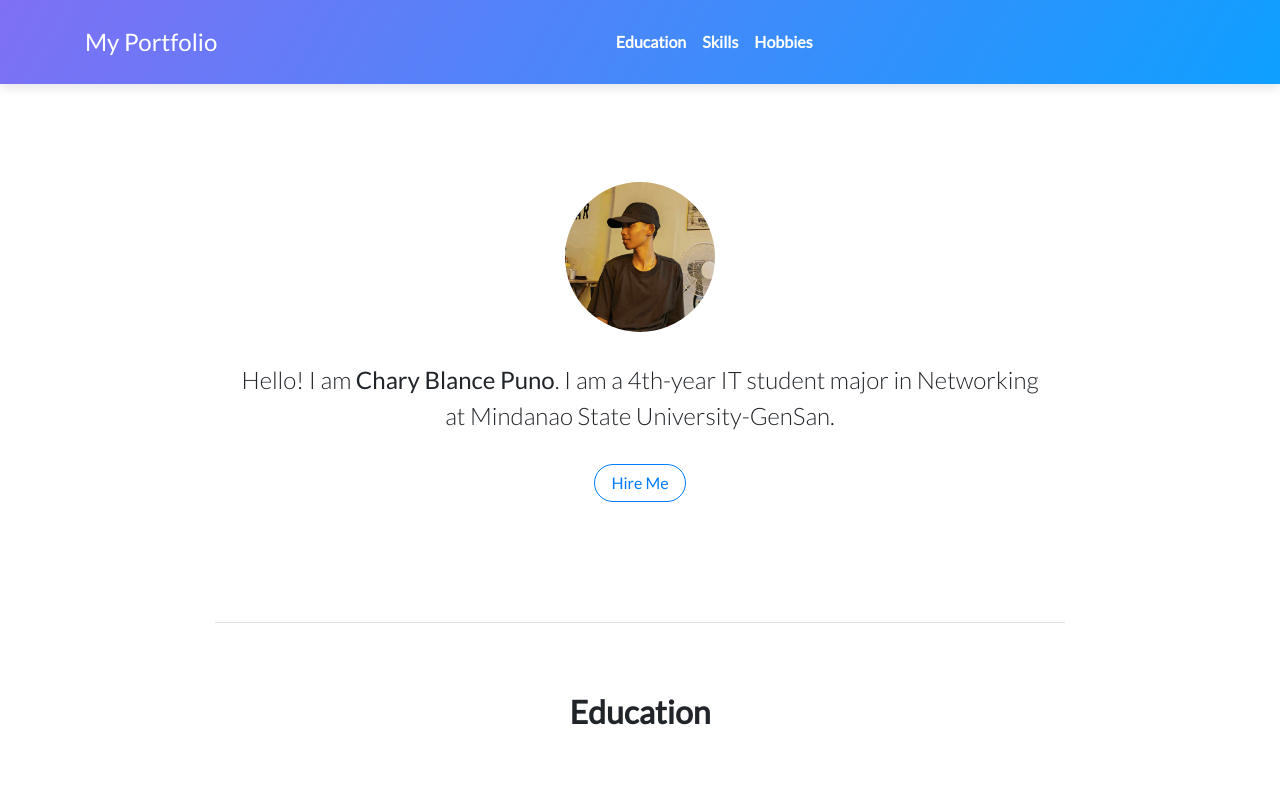
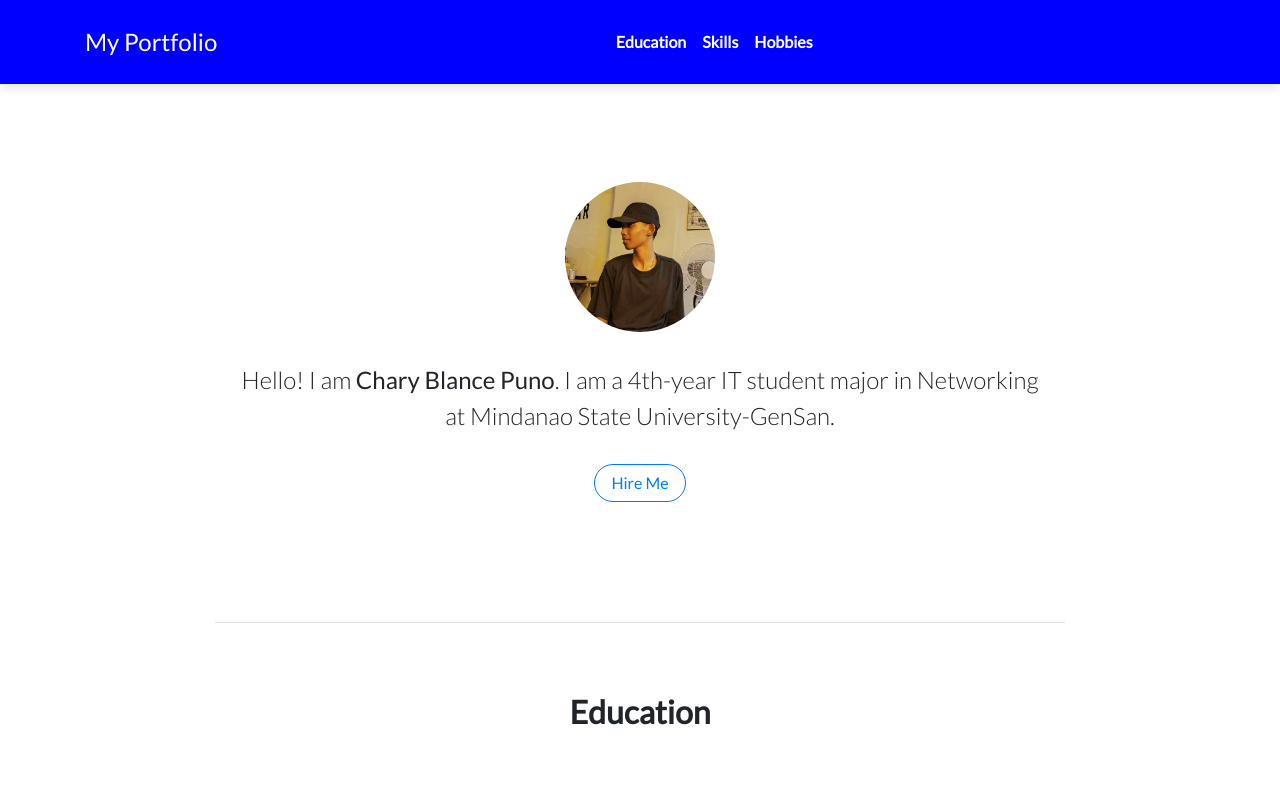
Before and after one commit to Tsariblans/blnc, a plain HTML site: page index.html in a window 1280 px wide. Shown: the top 798 px of the page. Drawn offline with nearby package versions, Linux system fonts and the light colour scheme.

Commit message:
Update style.css

```diff
--- a/assets/css/style.css
+++ b/assets/css/style.css
@@ -40,7 +40,7 @@ body{
 }
 
 .gradient{
-    background: linear-gradient(120deg, #7f70f5, #0ea0ff);
+    background: linear-gradient(120deg, #0000FF, #0000FF);
     color: #fff !important;
 }
 
```
